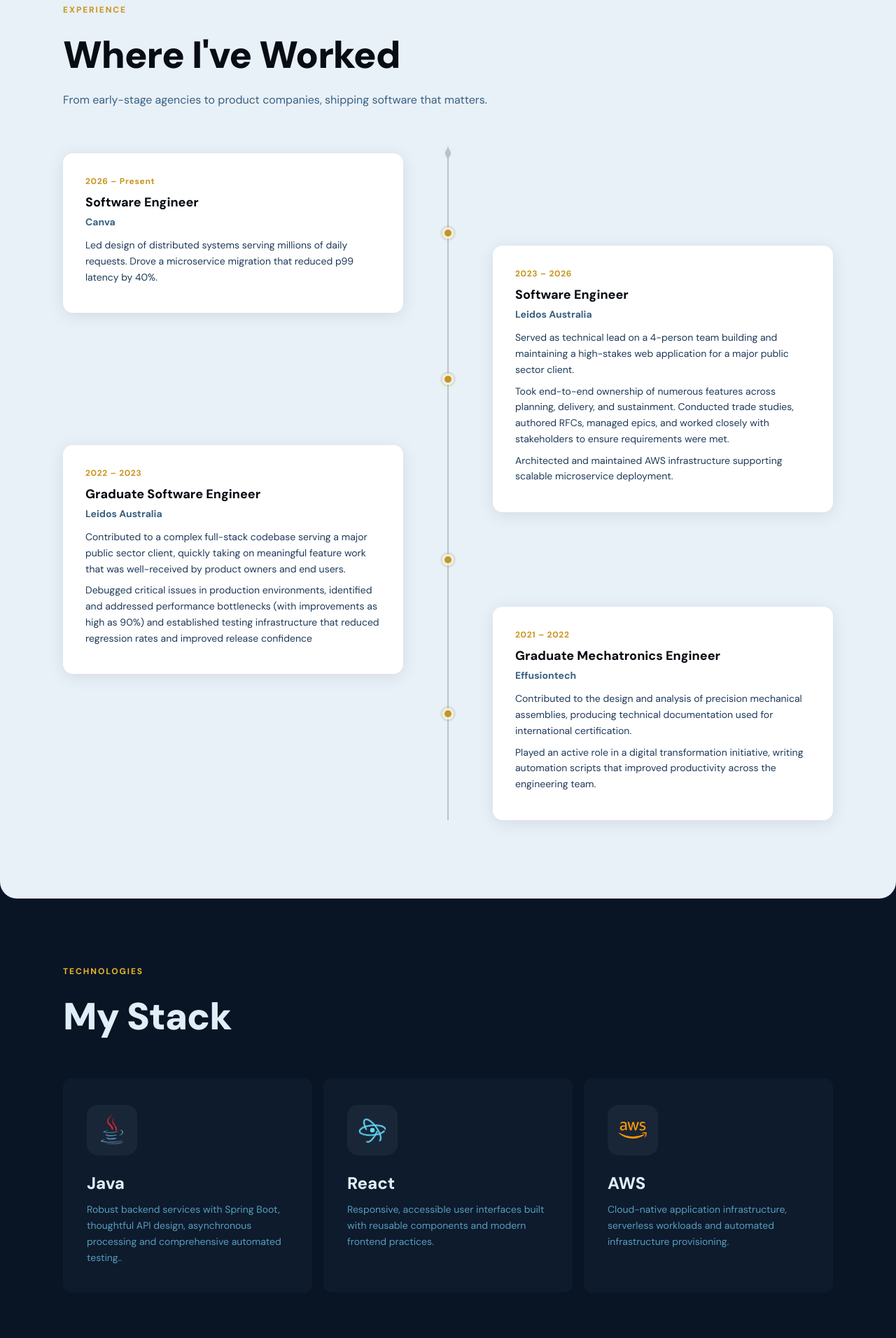
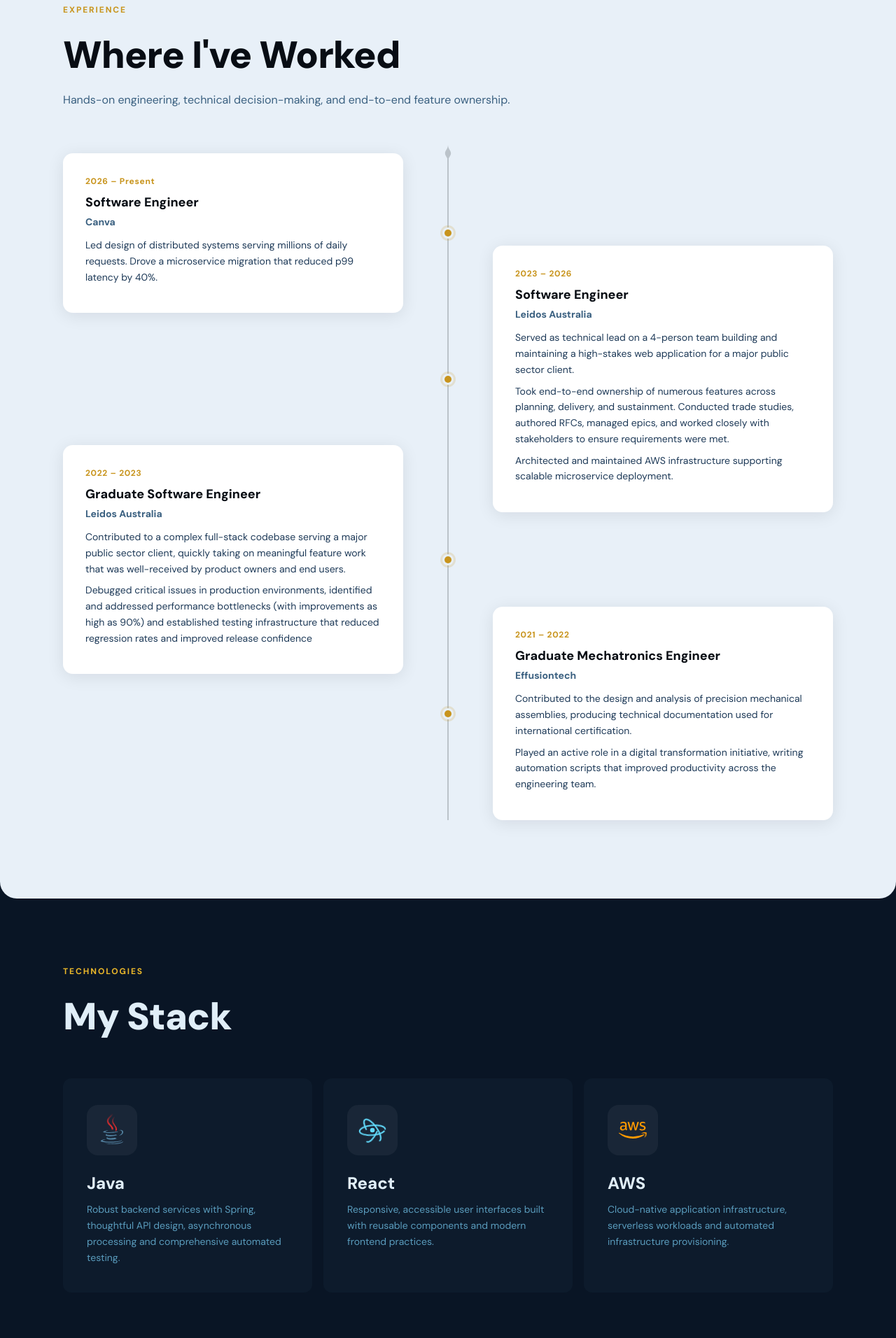
Before and after one commit to dmcphee98/dmcphee98.github.io, a React (Vite) app: page / in a window 1280 px wide. Shown: the part 2720-4632 px from the top of the page at 70% size. Built offline with nearby package versions, Linux system fonts and the light colour scheme.

Commit message:
fix(experience): alter wording

```diff
--- a/src/components/sections/Experience.tsx
+++ b/src/components/sections/Experience.tsx
@@ -141,13 +141,13 @@ export function Experience() {
                 />
             </svg>
             <section className="bg-page-light px-5 pt-20 pb-20 md:px-10 md:pt-28 md:pb-28 rounded-3xl">
-                <div className="max-w-[1100px] mx-auto">
+                <div className="max-w-275 mx-auto">
                     <Reveal>
                         <SectionHeading label="Experience" onDark={false} className="mb-3">
                             Where I've Worked
                         </SectionHeading>
                         <p className="text-base text-on-light-dim mb-16">
-                            From early-stage agencies to product companies, shipping software that matters.
+                            Hands-on engineering, technical decision-making, and end-to-end feature ownership.
                         </p>
                     </Reveal>
                     <div ref={timelineRef} className="relative">
--- a/src/data/skills.ts
+++ b/src/data/skills.ts
@@ -28,7 +28,7 @@ export const FEATURED_SKILLS: FeaturedSkill[] = [
         name: "Java",
         Icon: AnimatedJava,
         color: "#EA2D2E",
-        desc: "Robust backend services with Spring Boot, thoughtful API design, asynchronous processing and comprehensive automated testing..",
+        desc: "Robust backend services with Spring, thoughtful API design, asynchronous processing and comprehensive automated testing.",
     },
     {
         name: "React",
```
